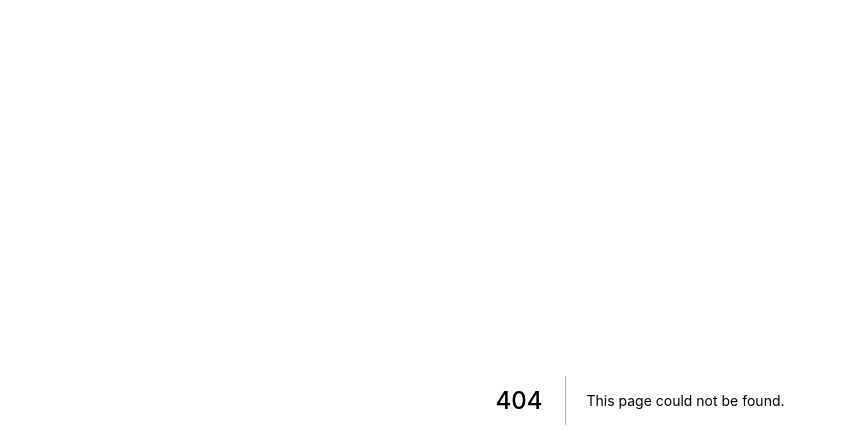
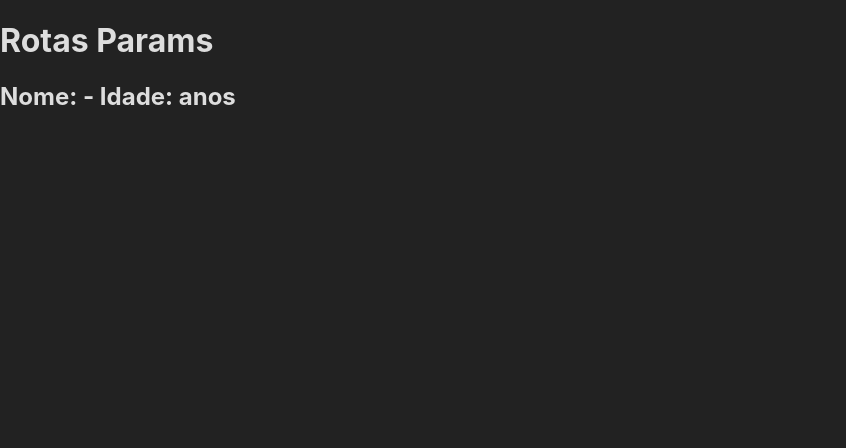
Before and after one commit to kleitonalbuquerque/next-fundamentos, a Next.js app: page /routes/params in a window 1280 px wide. Before the commit this address had no page. Shown: the top 448 px of the page, without its empty margins (0-846 px from the left). Built offline with nearby package versions, Linux system fonts and the light colour scheme.

Commit message:
Rotas dinâmicas e com params

```diff
--- /dev/null
+++ b/src/pages/routes/params.jsx
@@ -0,0 +1,19 @@
+import { useRouter } from "next/router";
+
+export default function paramas() {
+  const router = useRouter();
+
+  const nome = router.query.nome;
+  const idade = router.query.idade;
+
+  console.log(router);
+
+  return (
+    <div>
+      <h1>Rotas Params</h1>
+      <h2>
+        Nome: {nome} - Idade: {idade} anos
+      </h2>
+    </div>
+  );
+}
--- a/src/styles/globals.css
+++ b/src/styles/globals.css
@@ -2,6 +2,8 @@ html,
 body {
   padding: 0;
   margin: 0;
+  background-color: #222;
+  color: #ddd;
   font-family: -apple-system, BlinkMacSystemFont, Segoe UI, Roboto, Oxygen,
     Ubuntu, Cantarell, Fira Sans, Droid Sans, Helvetica Neue, sans-serif;
 }
```
Also changed, not shown: src/pages/outraRota.jsx (added, +7 -0 lines), src/pages/routes/[id]/[nome].jsx (added, +17 -0 lines), src/pages/routes/[id]/buscar.jsx (added, +14 -0 lines), src/pages/routes/_outraRota.jsx (added, +7 -0 lines), src/pages/routes/index.jsx (added, +7 -0 lines).
